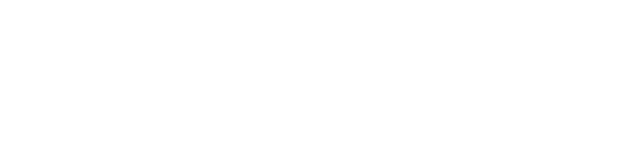
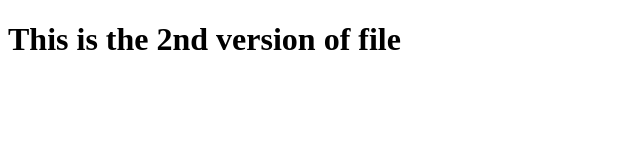
Before and after one commit to avinash17-spark/myrepo, a plain HTML site: page index.html in a window 1280 px wide. Shown: the whole page, without its empty margins (0-640 px from the left). Drawn offline with Linux system fonts and the light colour scheme.

Commit message:
2nd version of index.html

```diff
--- a/index.html
+++ b/index.html
@@ -6,6 +6,6 @@
     <title>Document</title>
 </head>
 <body>
-
+<h1>This is the 2nd version of file </h1>
 </body>
 </html>
```
